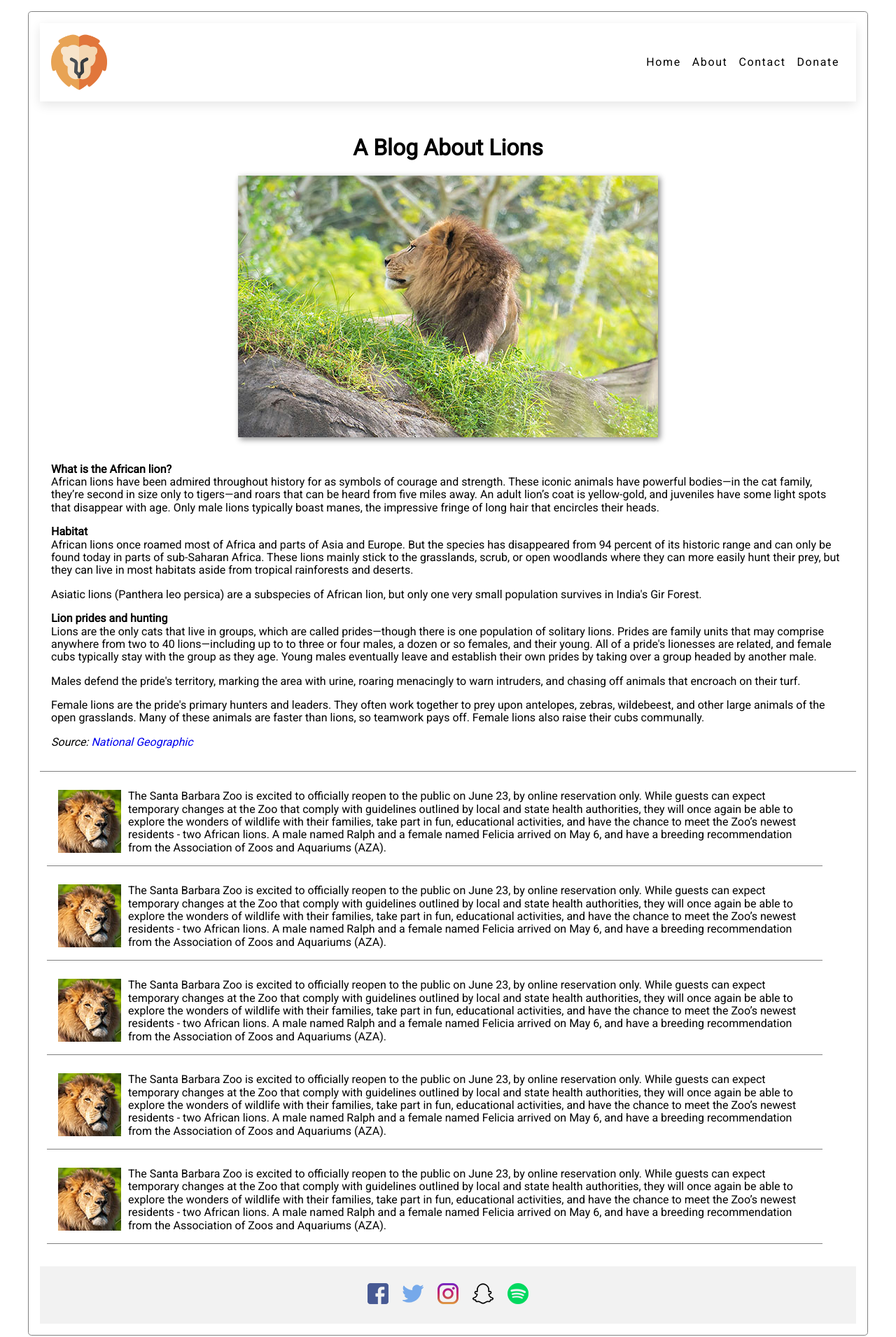
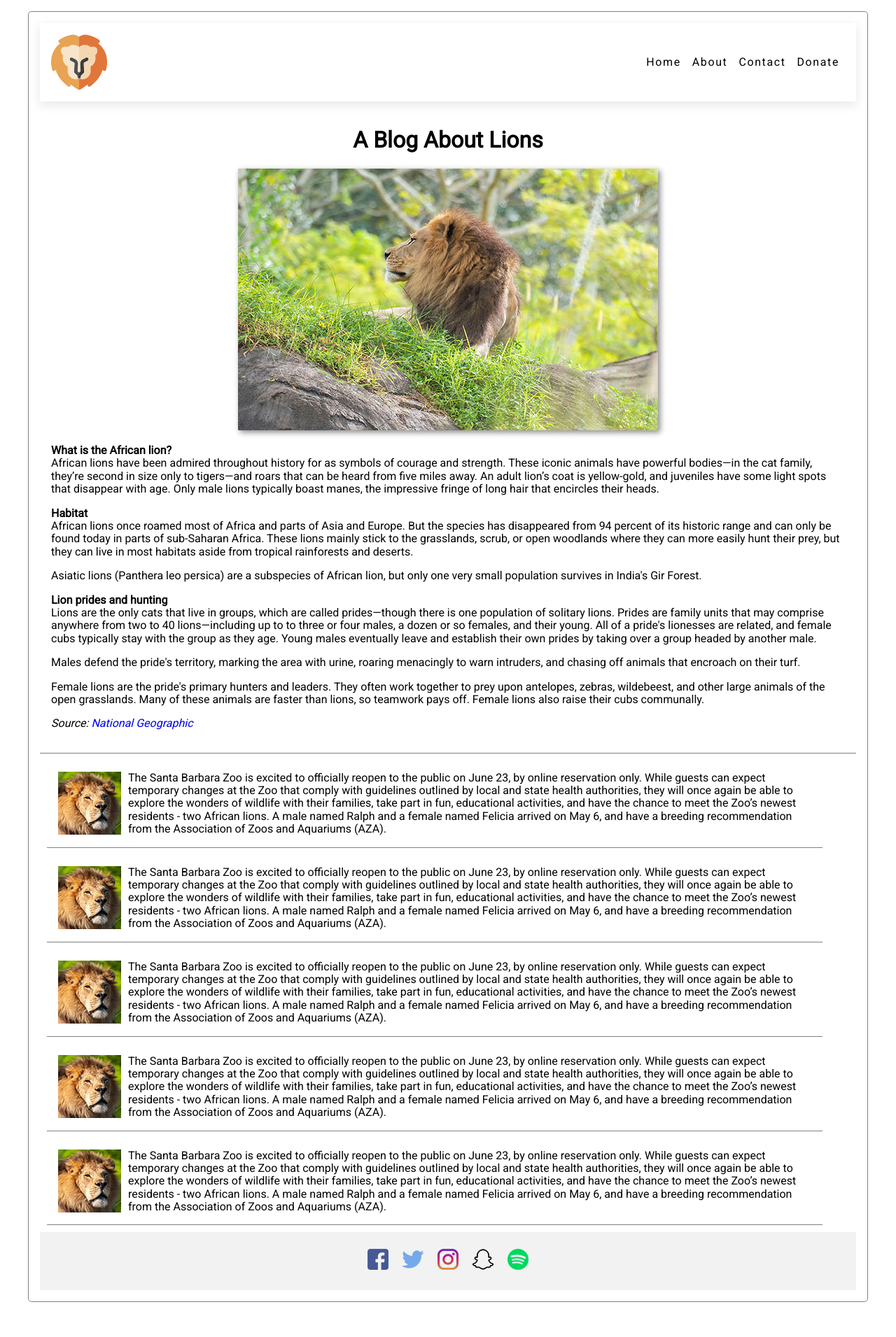
Before and after one commit to ryreiterman/blog-template, a plain HTML site: page index.html in a window 1280 px wide. Shown: the whole page at 70% size. After the commit the page ends 1877 px from the top, so only its background shows below. Drawn offline with Linux system fonts and the light colour scheme.

Commit message:
Updated margins

```diff
--- a/styles.css
+++ b/styles.css
@@ -51,7 +51,7 @@ main {
 }
 
 .main-hero {
-  margin: 2em;
+  margin: 1em;
   text-align: center;
 }
 
@@ -91,8 +91,7 @@ footer {
   justify-content: center;
   align-items: center;
   flex-flow: column wrap;
-  background-color: #f2f2f2;
-
+  background-color: #f2f2f2;ß
   margin-top: 2em;
   padding: 1em;
 }
```
